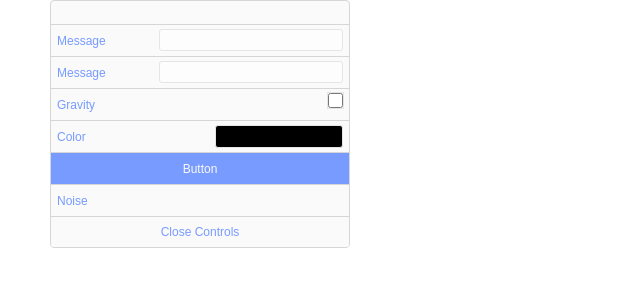
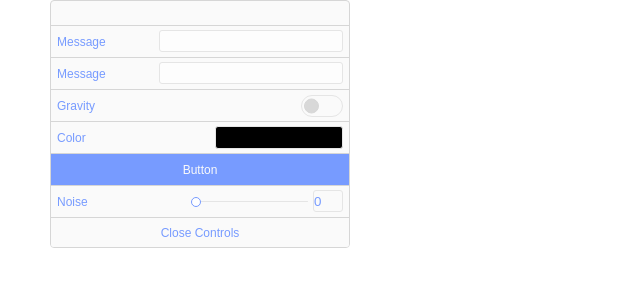
Before and after one commit to pizza3/react-gui-controller, a React app: page / in a window 1280 px wide. Shown: the top 300 px of the page, without its empty margins (0-640 px from the left). Built offline with nearby package versions, Linux system fonts and the light colour scheme.

Commit message:
added the checkbox

```diff
--- a/src/components/Button.js
+++ b/src/components/Button.js
@@ -15,7 +15,7 @@ class Button extends Component{
 			'height':'32px',
 			'background':'#779BFF',
 			'border':'none',
-			'borderBottom': '1px solid #D6D6D6',
+			'borderTop': '1px solid #D6D6D6',
 			'fontSize':'12px',
 			'fontWeight': '100'	,
 			'cursor':'pointer',
--- a/src/components/CheckBox.js
+++ b/src/components/CheckBox.js
@@ -1,40 +1,134 @@
-import React from 'react';
+import React,{Component} from 'react';
 
-const style={
-	'position':'relative',
-	'width':'100%',
-	'height': '32px',
-	'borderBottom': '1px solid #D6D6D6',
-	'fontFamily': 'sans-serif',
-	'paddingTop': '4px',
-	'paddingLeft': '2px',
-	'paddingRight': '2px'
-};
-const label={
-	'position':'relative',
-	'float':'left',
-	'paddingTop': '5px',
-	'paddingLeft':'4px',
-	'fontWeight': '100'	,
-	'fontSize':'12px',
-	'color':'#779BFF'
-};
-const input={
-	'position':'relative',
-	'float':'right',
-	'width': '15px',
-	'height': '15px',
-	'marginRight':'4px',
-	'outline': 'rgb(229, 229, 229) solid 1px'
-};
+class CheckBox extends Component{
+	constructor(props){
+		super(props);
+		this.state={
+			value:false
+		};
 
-const CheckBox = (props)=>{
-	return(
-		<div id='input-text' style={style}>
-			<div style={label}>{props.label}</div>
-			<input type='checkbox' style={input} value={true} onChange={props.onChange} />
-		</div>
-	);
-};
+		this.handleInputChange=this.handleInputChange.bind(this);
+
+	}
+
+	handleInputChange(e){
+		this.setState({
+			value:e.target.checked
+		});
+	}
+
+	render() {
+		return (
+			<div className='container'>
+				<div className='label'>{this.props.label}</div>
+				<input id="switch" name='view' type="checkbox" hidden checked={this.state.value} onChange={this.handleInputChange} />
+				<label htmlFor="switch" className="switch"></label>
+				<style jsx>
+					{`
+					.label{
+						position: relative;
+						float: left;
+						padding-top: 5px;
+						padding-left: 4px;
+						font-weight: 100;
+						font-size: 12px;
+						color: rgb(119, 155, 255);
+					}
+					.container{
+						position: relative;
+						width: 100%;
+						height: 32px;
+						border-top: 1px solid rgb(214, 214, 214);
+						font-family: sans-serif;
+						padding-top: 4px;
+						padding-left: 2px;
+						padding-right: 2px;
+						overflow:hidden;
+						transition:.4s;
+					}
+
+					.switch,
+					.switch2 {
+						display: inline-block;
+						float:right;
+						width: 42px;
+						height: 22px;
+						padding: 4px;
+						border-radius: 20px;
+						background: #fafafa;
+						vertical-align: middle;
+						position: relative;
+						cursor: pointer;
+						user-select: none;
+						transition: background 350ms ease;
+						margin-right: 4px;
+						margin-top: 1px;
+						border: 1px solid #e5e5e5;
+					}
+
+					.switch:before,
+					.switch:after,
+					.switch2:before,
+					.switch2:after {
+						content: "";
+						display: block;
+						width: 13px;
+   						height: 13px;
+						border-radius: 50%;
+						position: absolute;
+						top: 50%;
+						transition: all 350ms cubic-bezier(0, 0.95, 0.38, 0.98), background 150ms ease;
+					}
+
+					.switch:before,
+					.switch2:before {
+						background: rgba(128, 128, 128, 0.075);
+						transform: translate3d(0, -50%, 0) scale(0);
+					}
+
+					.switch:after,
+					.switch2:after {
+						background: #d8d8d8;
+						border: 1px solid #d6d6d6;
+						transform: translate3d(-2px, -50%, 0);
+					}
+
+					.switch:active:before,
+					.switch2:active:before {
+						transform: translate3d(0, -50%, 0) scale(3);
+					}
+
+					input:checked+.switch,
+					input:checked+.switch2 {
+						background: #769aff;
+					}
+
+					input:checked+.switch:before,
+					input:checked+.switch2:before {
+						background: rgba(131, 177, 84, 0.075);
+						transform: translate3d(100%, -50%, 0) scale(1);
+					}
+
+					input:checked+.switch:after,
+					input:checked+.switch2:after {
+						background: #fff;
+						border: 1px solid #fff;
+						transform: translate3d(124%, -50%, 0);
+					}
+
+					input:checked+.switch:active:before,
+					input:checked+.switch2:active:before {
+						background: rgba(131, 177, 84, 0.075);
+						transform: translate3d(100%, -50%, 0) scale(3);
+					}
+
+
+
+			`}
+				</style>
+			</div>
+		);
+	}
+}
 
 export default CheckBox;
--- a/src/components/Color.js
+++ b/src/components/Color.js
@@ -70,6 +70,7 @@ class Color extends Component{
 	}
 
 	changeColorBlock(e){
+		console.log('okok');
 		//don't use offset.X
 		//https://github.com/facebook/react/issues/4431
 		let x = e.clientX-document.getElementById('color-block').getBoundingClientRect().left;
@@ -121,68 +122,77 @@ class Color extends Component{
 	}
 
 	render(){
-		const style={
-			'position':'relative',
-			'width':'100%',
-			'height': this.state.hide?'32px':'213px',
-			'borderBottom': '1px solid #D6D6D6',
-			'fontFamily': 'sans-serif',
-			'paddingTop': '4px',
-			'paddingLeft': '2px',
-			'paddingRight': '2px',
-			'overflow':'hidden'
-		};
+		return(
+			<div id='input-color' className={this.state.hide?'container':'container hide'}>
+				<div className='label'>{this.props.label}</div>
+				<div className='pallete' onClick={this.handleHide}></div>
+				<canvas id='color-block' className='color-block' onMouseDown={this.handleDown} onMouseMove={this.handleMove} onMouseUp={this.handleUp} onMouseLeave={this.handleUp}></canvas>
+				<canvas id='color-strip' className='color-strip'  name='strip' onMouseDown={this.handleDown} onMouseMove={this.handleMove} onMouseUp={this.handleUp} onMouseLeave={this.handleUp}></canvas>
+				<style jsx>
+					{`
 
-		const label={
-			'position':'relative',
-			'float':'left',
-			'paddingTop': '5px',
-			'paddingLeft':'4px',
-			'fontWeight': '100'	,
-			'fontSize':'12px',
-			'color':'#779BFF'
-		};
+					.container{
+                        position: relative;
+                        width: 100%;
+                        height: 32px;
+                        border-top: 1px solid rgb(214, 214, 214);
+                        font-family: sans-serif;
+                        padding-top: 4px;
+                        padding-left: 2px;
+						padding-right: 2px;
+						overflow:hidden;
+						transition:.4s;
+					}
 
-		const pallete={
-			'position':'relative',
-			'float':'right',
-			'height':'23px',
-			'width':'128px',
-			'borderRadius':'3px',
-			'background':`${this.state.color}`,
-			'border':'1px solid #E5E5E5',
-			'marginRight':'4px',
-			'cursor':'pointer'
-		};
+					.hide{
+						height:200px;
+					}
+					.color-block{
+						position: relative;
+						float: right;
+						margin-top: 17px;
+						margin-right: 4px;
+						width: 82%;
+						height: 150px;
+						border: 1px solid rgb(212, 211, 211);
+						cursor: crosshair;
+					}
 
-		const colorBlock={
-			'position':'relative',
-			'float':'right',
-			'marginTop':'17px',
-			'marginRight':'4px',
-			'width':'82%',
-			'height':'150px',
-			'border': '1px solid #d4d3d3',
-			'cursor':'crosshair'
-		};
+					.color-strip{
+						position:relative;
+						float:left;
+						margin-top: 17px;
+						margin-right: 4px;
+						width: 4%;
+						height: 150px;
+						cursor: crosshair;
+					}
 
-		const colorStrip={
-			'position':'relative',
-			'float':'left',
-			'marginTop':'17px',
-			'marginLeft':'8px',
-			'width':'4%',
-			'height':'150px',
-			'border': '1px solid #d4d3d3',
-			'cursor':'crosshair'
-		};
 
-		return(
-			<div id='input-color' style={style}>
-				<div style={label}>{this.props.label}</div>
-				<div style={pallete} onClick={this.handleHide}></div>
-				<canvas id='color-block' style={colorBlock} onMouseDown={this.handleDown} onMouseMove={this.handleMove} onMouseUp={this.handleUp} onMouseLeave={this.handleUp}></canvas>
-				<canvas id='color-strip' name='strip' style={colorStrip} onMouseDown={this.handleDown} onMouseMove={this.handleMove} onMouseUp={this.handleUp} onMouseLeave={this.handleUp}></canvas>
+					.pallete{
+						position: relative;
+						float: right;
+						height: 23px;
+						width: 128px;
+						border-radius: 3px;
+						background: ${this.state.color};
+						border: 1px solid rgb(229, 229, 229);
+						margin-right: 4px;
+						cursor: pointer;
+
+					}
+
+					.label{
+						position: relative;
+						float: left;
+						padding-top: 5px;
+						padding-left: 4px;
+						font-weight: 100;
+						font-size: 12px;
+						color: rgb(119, 155, 255);
+					}
+					`}
+				</style>
 			</div>
 		);
 	}
--- /dev/null
+++ b/src/components/GlobalStyle.js
@@ -0,0 +1,16 @@
+export default () => (
+	<div>
+		<style jsx global>{`
+        .container{
+            position: relative;
+            width: 100%;
+            height: 32px;
+            border-bottom: 1px solid rgb(214, 214, 214);
+            font-family: sans-serif;
+            padding-top: 4px;
+            padding-left: 2px;
+            padding-right: 2px;
+        }
+      `}</style>
+	</div>
+);
--- a/src/components/InputText.js
+++ b/src/components/InputText.js
@@ -26,7 +26,7 @@ class InputText extends Component{
 			'position':'relative',
 			'width':'100%',
 			'height': '32px',
-			'borderBottom': '1px solid #D6D6D6',
+			'borderTop': '1px solid #D6D6D6',
 			'fontFamily': 'sans-serif',
 			'paddingTop': '4px',
 			'paddingLeft': '2px',
--- a/src/components/ProgressSlider.js
+++ b/src/components/ProgressSlider.js
@@ -1,37 +1,104 @@
 import React , {Component} from 'react';
-
+import './GlobalStyle';
 class ProgessSlider extends Component{
 	constructor(props){
 		super(props);
 		this.state={
+			value:0
+		};
+		this.handleRange=this.handleRange.bind(this);
+	}
 
-		};
+
+	handleRange(e){
+		this.setState({
+			value:e.target.value
+		});
 	}
 
 	render(){
-		const style={
-			'position':'relative',
-			'width':'100%',
-			'height': '32px',
-			'borderBottom': '1px solid #D6D6D6',
-			'fontFamily': 'sans-serif',
-			'paddingTop': '4px',
-			'paddingLeft': '2px',
-			'paddingRight': '2px'
-		};
+		return(
+			<div className='container'>
+				<div className='label'>Noise</div>
+				<input type='text' value={this.state.value}/>
+				<input
+					type="range"
+					min="0.05"
+					max="1"
+					step="0.05"
+					value={this.state.value}
+					onChange={this.handleRange}
+				/>
+				<style jsx>
+					{`
+                    .container{
+                        position: relative;
+                        width: 100%;
+                        height: 32px;
+                        border-top: 1px solid rgb(214, 214, 214);
+                        font-family: sans-serif;
+                        padding-top: 4px;
+                        padding-left: 2px;
+                        padding-right: 2px;
+					}
 
-		const label={
-			'position':'relative',
-			'float':'left',
-			'paddingTop': '5px',
-			'paddingLeft':'4px',
-			'fontWeight': '100'	,
-			'fontSize':'12px',
-			'color':'#779BFF'
-		};
-		return(
-			<div style={style}>
-				<div style={label}>Noise</div>
+					.label{
+						position: relative;
+    					float: left;
+    					padding-top: 5px;
+    					padding-left: 4px;
+    					font-weight: 100;
+    					font-size: 12px;
+    					color: rgb(119, 155, 255);
+					}
+
+					input[type="range"] {
+						position:relative;
+						float:right;
+						-moz-appearance:none;
+						-webkit-appearance: none;
+						background-color: #E5E5E5;
+						width: 117px;
+						height: 1px;
+						border-radius: 5px;
+						margin: 0 auto;
+						margin-top: 11px;
+						margin-right:5px;
+						outline: 0;
+
+					}
+
+					input[type="range"]::-webkit-slider-thumb {
+						-webkit-appearance: none;
+						appearance:none;
+						background-color: #FFFFFF;
+						width: 10px;
+						height: 10px;
+						border-radius: 50%;
+						border: 1px solid #779BFF;
+						cursor: pointer;
+						transition: 0.3s ease-in-out;
+					}
+
+					input[type="range"]::-webkit-slider-thumb:active {
+						transform: scale(1.8);
+					}
+
+					input[type='text']{
+						position: relative;
+						float: right;
+						width: 30px;
+						height: 22px;
+						border-radius: 3px;
+						border: 1px solid #e5e5e5;
+						outline: none;
+						background: #fafafa;
+						margin-right: 4px;
+						color:#779BFF;
+					}
+
+                `}
+				</style>
 			</div>
 		);
 	}
--- a/src/components/ReactController.js
+++ b/src/components/ReactController.js
@@ -16,56 +16,61 @@ class ReactController extends Component{
 	}
 
 	render(){
-		const style={
-			'position': 'fixed',
-    		'width': '300px',
-    		'height': 'auto',
-    		'background': '#FAFAFA',
-    		'border': '1px solid #D6D6D6',
-    		'left': '50px',
-    		'borderRadius': '4px',
-			'overflow': 'hidden',
-			'transition':'all .5s',
-
-		};
-
-		const style2={
-			'position':'relative',
-			'width':'100%',
-			'height':'30px',
-			'textAlign':'center',
-			'background':'#FAFAFA',
-			'color':'#779BFF',
-			'fontFamily': 'sans-serif',
-			'fontSize': '12px',
-			'paddingTop': '8px',
-			'fontWeight': '100',
-			'cursor':'pointer'
-		};
-
-		const drag={
-			'position':'relative',
-			'width':'100%',
-			'height': '24px',
-			'borderBottom': '1px solid #D6D6D6'
-		};
-
-		const container={
-			'position':'relative',
-			'width':'100%',
-			'transition':'all .5s',
-			'height':this.state.hide?'0px':'auto',
-			'overflow':'hidden',
-		};
-
-
 		return(
-			<div id='controller-body' style={style}>
-				<div style={drag}/>
-				<div style={container}>
+			<div id='controller-body' className='controller-body' >
+				<div className='drag'/>
+				<div className={this.state.hide?'container hide':'container'}>
 					{this.props.children}
 				</div>
-				<div onClick={this.handleHide} style={style2}>{this.state.hide?'Open Controls':'Close Controls'}</div>
+				<div onClick={this.handleHide} className='control-button'>{this.state.hide?'Open Controls':'Close Controls'}</div>
+				<style jsx>
+					{`
+					.controller-body{
+						position: fixed;
+						width: 300px;
+						height: auto;
+						background: rgb(250, 250, 250);
+						border: 1px solid rgb(214, 214, 214);
+						left: 50px;
+						border-radius: 4px;
+						overflow: hidden;
+					}
+
+					.container{
+						position: relative;
+						width: 100%;
+						transition: 0.4s;
+						max-height:100vh;
+						overflow: hidden;
+					}
+
+					.hide{
+						max-height:0px;
+					}
+
+					.drag{
+						position: relative;
+						width: 100%;
+						height: 24px;
+					}
+
+					.control-button{
+						position: relative;
+						width: 100%;
+						height: 30px;
+						text-align: center;
+						background: rgb(250, 250, 250);
+						color: rgb(119, 155, 255);
+						font-family: sans-serif;
+						font-size: 12px;
+						padding-top: 8px;
+						font-weight: 100;
+						cursor: pointer;
+                        border-top: 1px solid rgb(214, 214, 214);
+					}
+
+				`}
+				</style>
 			</div>
 		);
 	}
```
